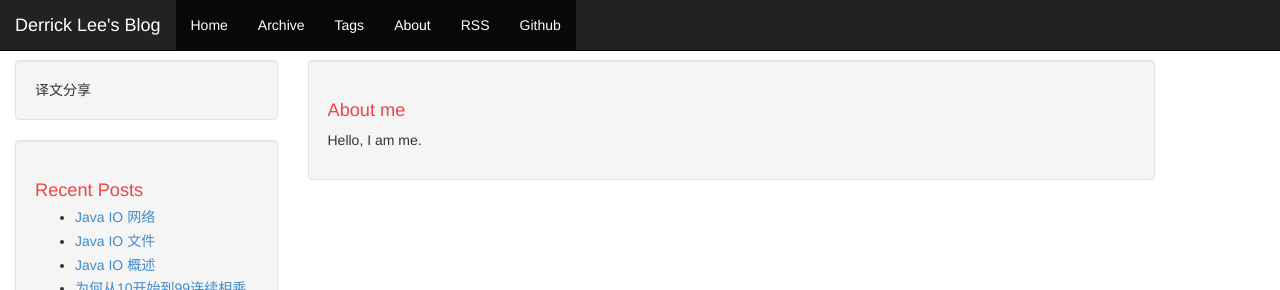
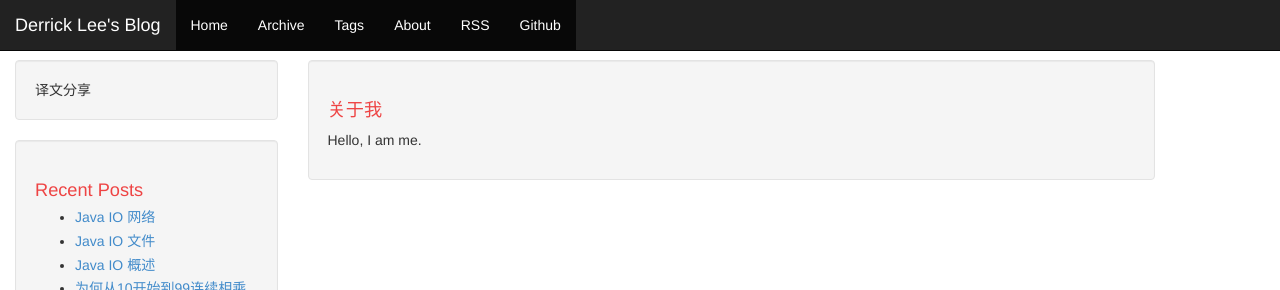
Before and after one commit to leesir/leesir.github.io, a Jekyll site: the page built from about.html, in a window 1280 px wide. Shown: the top 290 px of the page. Built offline with Jekyll 4.4.1, drawn with Linux system fonts in a browser that asks for light colours; Markdown is read by kramdown in place of the engine named in the settings.

Commit message:
update about.html

```diff
--- a/about.html
+++ b/about.html
@@ -3,6 +3,6 @@ layout: default
 ---
 
 <div class="well">
-    <h1>About me</h1>
+    <h1>关于我</h1>
     <p>Hello, I am me.</p>
 </div>
```
